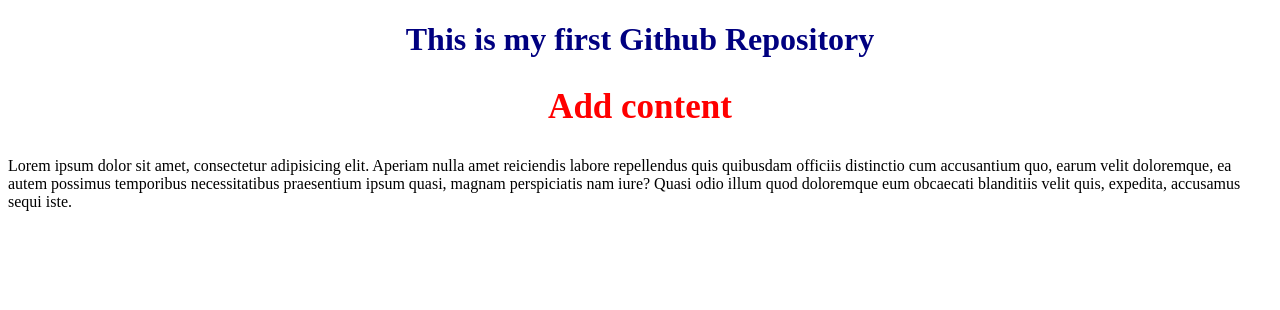
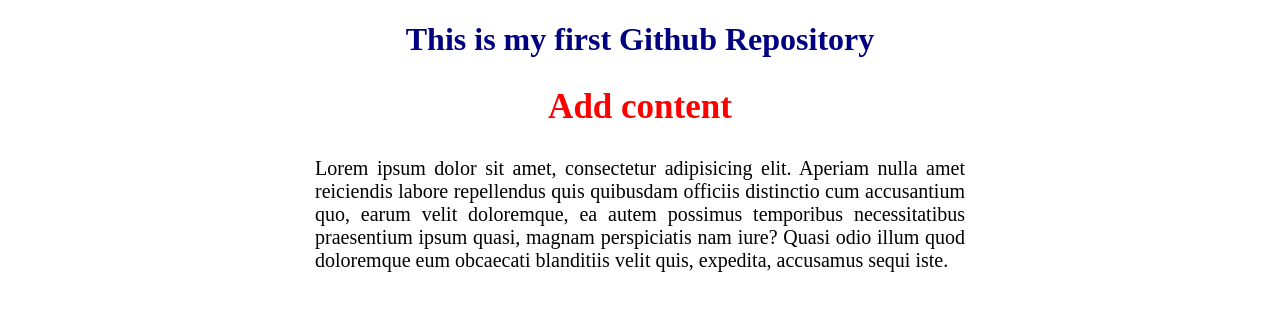
Before and after one commit to Dipta360/first-repo, a plain HTML site: page index.html in a window 1280 px wide. Drawn offline with Linux system fonts and the light colour scheme.

Commit message:
div added and style added on p

```diff
--- a/index.html
+++ b/index.html
@@ -7,8 +7,10 @@
     <link rel="stylesheet" href="style.css">
 </head>
 <body>
-    <h1>This is my first Github Repository</h1>
+    <div>
+        <h1>This is my first Github Repository</h1>
     <h2>Add content</h2>
     <p>Lorem ipsum dolor sit amet, consectetur adipisicing elit. Aperiam nulla amet reiciendis labore repellendus quis quibusdam officiis distinctio cum accusantium quo, earum velit doloremque, ea autem possimus temporibus necessitatibus praesentium ipsum quasi, magnam perspiciatis nam iure? Quasi odio illum quod doloremque eum obcaecati blanditiis velit quis, expedita, accusamus sequi iste.</p>
+    </div>
 </body>
 </html>
--- a/style.css
+++ b/style.css
@@ -7,3 +7,9 @@
     color: red;
     font-size: 35px;
 }
+p{
+    width: 650px;
+    margin: auto;
+    text-align: justify;
+    font-size: 20px;
+}
```
